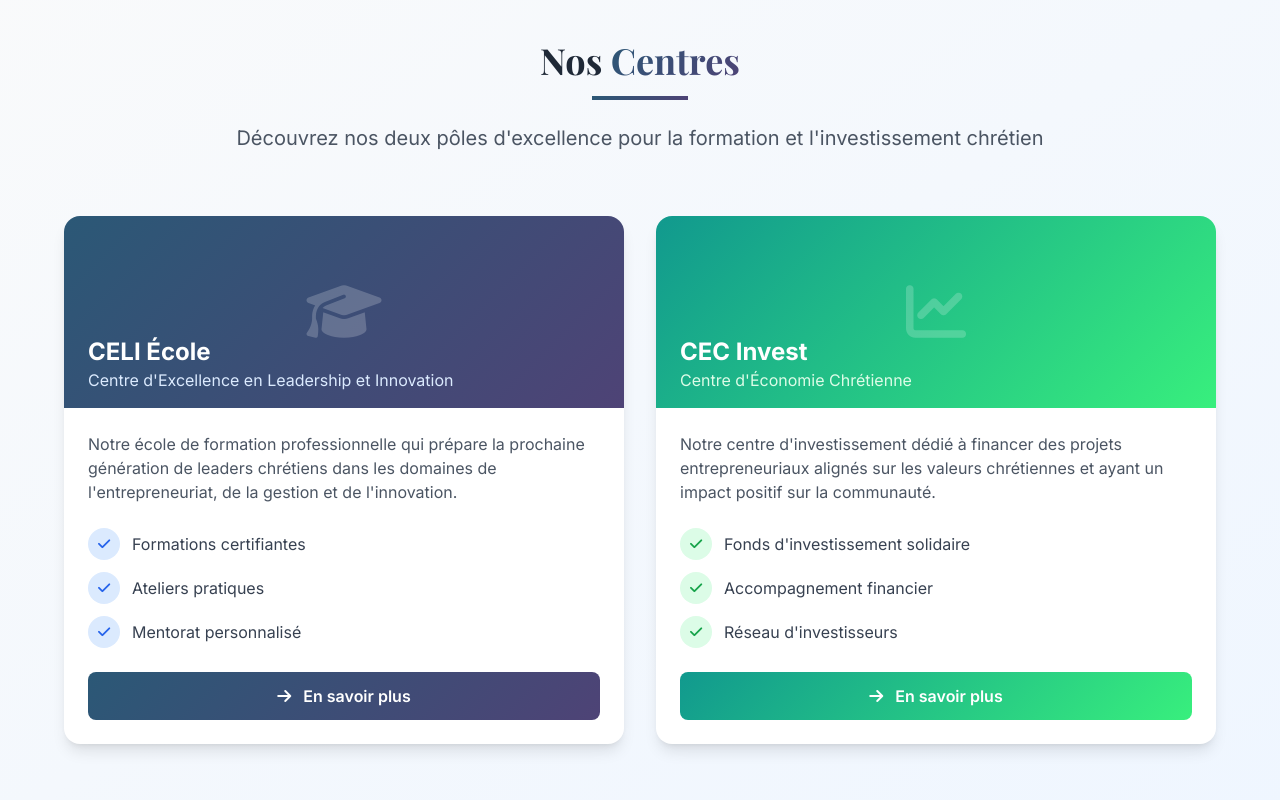
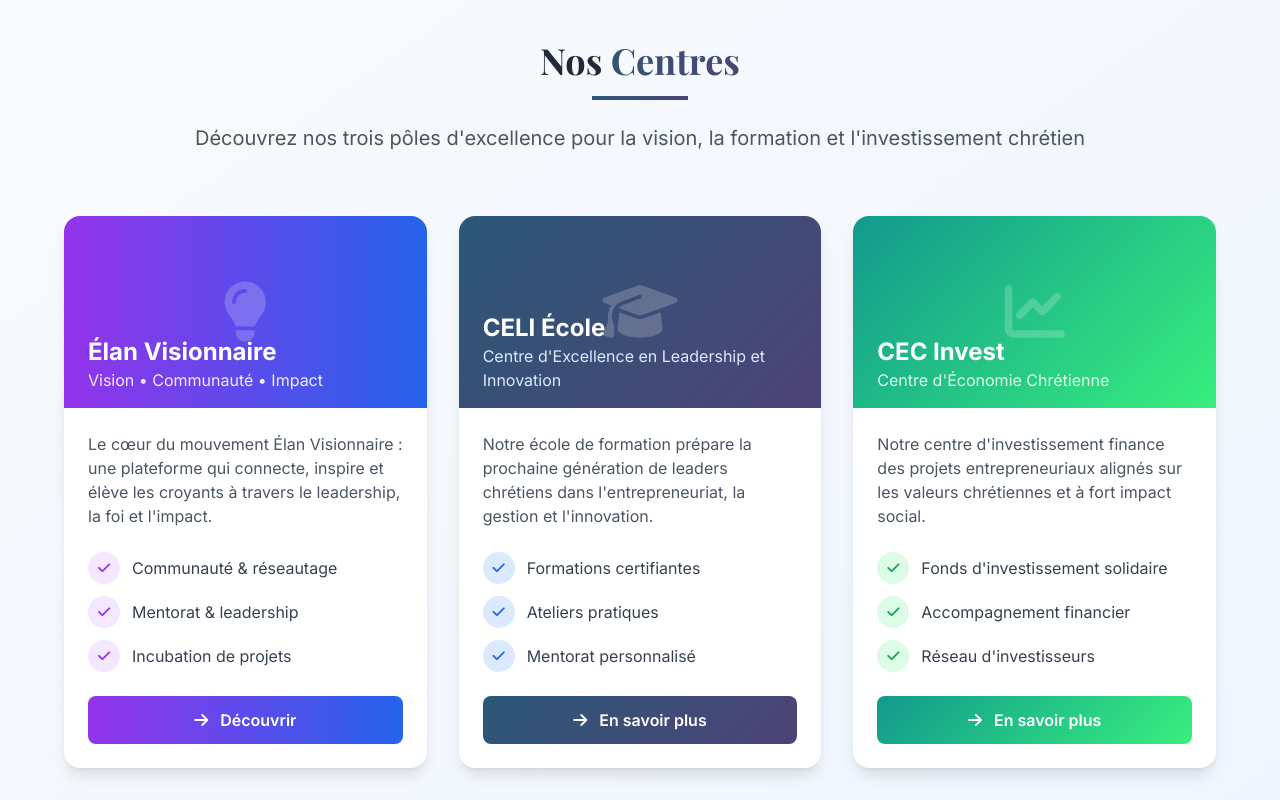
Before and after one commit to leo50978/chrietienne, a plain HTML site: page index.html in a window 1280 px wide. Shown: the part 840-1640 px from the top of the page. Drawn offline with nearby package versions, Linux system fonts and the light colour scheme.

Commit message:
Add files via upload

```diff
--- a/index.html
+++ b/index.html
@@ -99,8 +99,10 @@
     <a href="#valeurs" class="text-gray-700 hover:text-blue-600 transition-colors font-medium">Valeurs</a>
     <a href="celi.html" class="text-gray-700 hover:text-blue-600 transition-colors font-medium">CELI</a>
     <a href="invest.html" class="text-gray-700 hover:text-blue-600 transition-colors font-medium">CELI CEC</a>
+    <a href="elan.html" class="text-gray-700 hover:text-blue-600 transition-colors font-medium">ELAN VS</a>
     <a href="#contact" class="text-gray-700 hover:text-blue-600 transition-colors font-medium">Contact</a>
 </div>
+
 
                 <!-- CTA Button -->
                 <button class="hidden md:block gradient-primary text-white px-6 py-3 rounded-lg font-semibold hover:shadow-lg transition-all">
@@ -150,12 +152,57 @@
             </h2>
             <div class="w-24 h-1 gradient-primary mx-auto mb-6"></div>
             <p class="text-xl text-gray-600">
-                    Découvrez nos deux pôles d'excellence pour la formation et l'investissement chrétien
+                Découvrez nos trois pôles d'excellence pour la vision, la formation et l'investissement chrétien
             </p>
         </div>
 
-            <div class="grid md:grid-cols-2 gap-8 max-w-6xl mx-auto">
-                <!-- Carte CELI École -->
+        <!-- Grille des centres -->
+        <div class="grid md:grid-cols-3 gap-8 max-w-6xl mx-auto">
+
+            <!-- ÉLAN VISIONNAIRE -->
+            <div class="bg-white rounded-2xl shadow-lg overflow-hidden transition-all duration-300 hover:shadow-xl">
+                <div class="h-48 bg-gradient-to-r from-purple-600 to-blue-600 relative overflow-hidden">
+                    <div class="absolute inset-0 flex items-center justify-center">
+                        <i class="fas fa-lightbulb text-white text-6xl opacity-20"></i>
+                    </div>
+                    <div class="absolute bottom-4 left-6">
+                        <h3 class="text-white text-2xl font-bold">Élan Visionnaire</h3>
+                        <p class="text-purple-100">Vision • Communauté • Impact</p>
+                    </div>
+                </div>
+                <div class="p-6">
+                    <p class="text-gray-600 mb-6">
+                        Le cœur du mouvement Élan Visionnaire : une plateforme qui connecte,
+                        inspire et élève les croyants à travers le leadership, la foi et l'impact.
+                    </p>
+                    <div class="space-y-3 mb-6">
+                        <div class="flex items-center">
+                            <div class="w-8 h-8 bg-purple-100 rounded-full flex items-center justify-center mr-3">
+                                <i class="fas fa-check text-purple-600 text-sm"></i>
+                            </div>
+                            <span class="text-gray-700">Communauté & réseautage</span>
+                        </div>
+                        <div class="flex items-center">
+                            <div class="w-8 h-8 bg-purple-100 rounded-full flex items-center justify-center mr-3">
+                                <i class="fas fa-check text-purple-600 text-sm"></i>
+                            </div>
+                            <span class="text-gray-700">Mentorat & leadership</span>
+                        </div>
+                        <div class="flex items-center">
+                            <div class="w-8 h-8 bg-purple-100 rounded-full flex items-center justify-center mr-3">
+                                <i class="fas fa-check text-purple-600 text-sm"></i>
+                            </div>
+                            <span class="text-gray-700">Incubation de projets</span>
+                        </div>
+                    </div>
+                    <a href="elan-visionnaire.html" class="block w-full bg-gradient-to-r from-purple-600 to-blue-600 text-white text-center py-3 rounded-lg font-semibold hover:shadow-lg transition-all">
+                        <i class="fas fa-arrow-right mr-2"></i>
+                        Découvrir
+                    </a>
+                </div>
+            </div>
+
+            <!-- CELI ÉCOLE -->
             <div class="bg-white rounded-2xl shadow-lg overflow-hidden transition-all duration-300 hover:shadow-xl">
                 <div class="h-48 gradient-primary relative overflow-hidden">
                     <div class="absolute inset-0 flex items-center justify-center">
@@ -168,7 +215,8 @@
                 </div>
                 <div class="p-6">
                     <p class="text-gray-600 mb-6">
-                            Notre école de formation professionnelle qui prépare la prochaine génération de leaders chrétiens dans les domaines de l'entrepreneuriat, de la gestion et de l'innovation.
+                        Notre école de formation prépare la prochaine génération de leaders
+                        chrétiens dans l'entrepreneuriat, la gestion et l'innovation.
                     </p>
                     <div class="space-y-3 mb-6">
                         <div class="flex items-center">
@@ -197,7 +245,7 @@
                 </div>
             </div>
 
-                <!-- Carte CEC / Invest -->
+            <!-- CEC INVEST -->
             <div class="bg-white rounded-2xl shadow-lg overflow-hidden transition-all duration-300 hover:shadow-xl">
                 <div class="h-48 gradient-secondary relative overflow-hidden">
                     <div class="absolute inset-0 flex items-center justify-center">
@@ -210,7 +258,8 @@
                 </div>
                 <div class="p-6">
                     <p class="text-gray-600 mb-6">
-                            Notre centre d'investissement dédié à financer des projets entrepreneuriaux alignés sur les valeurs chrétiennes et ayant un impact positif sur la communauté.
+                        Notre centre d'investissement finance des projets entrepreneuriaux
+                        alignés sur les valeurs chrétiennes et à fort impact social.
                     </p>
                     <div class="space-y-3 mb-6">
                         <div class="flex items-center">
@@ -238,9 +287,11 @@
                     </a>
                 </div>
             </div>
+
         </div>
     </div>
 </section>
+
 
 
     <section id="mission" class="py-20 bg-white">
@@ -791,11 +842,14 @@
     <a href="#valeurs" class="block text-white text-xl font-medium hover:text-blue-300 transition-colors">Valeurs</a>
     <a href="celi.html" class="block text-white text-xl font-medium hover:text-blue-300 transition-colors">CELI</a>
     <a href="invest.html" class="block text-white text-xl font-medium hover:text-blue-300 transition-colors">CELI CEC</a>
+    <a href="elan-vs.html" class="block text-white text-xl font-medium hover:text-blue-300 transition-colors">ELAN VS</a>
     <a href="#contact" class="block text-white text-xl font-medium hover:text-blue-300 transition-colors">Contact</a>
+
     <button class="gradient-primary text-white px-8 py-3 rounded-lg font-semibold text-lg hover:shadow-xl transition-all mt-6">
         Devenir Membre
     </button>
 </div>
+
             </div>
         `;
         document.body.appendChild(mobileMenu);
```
Lines whose indentation alone changed are shown as unchanged.
